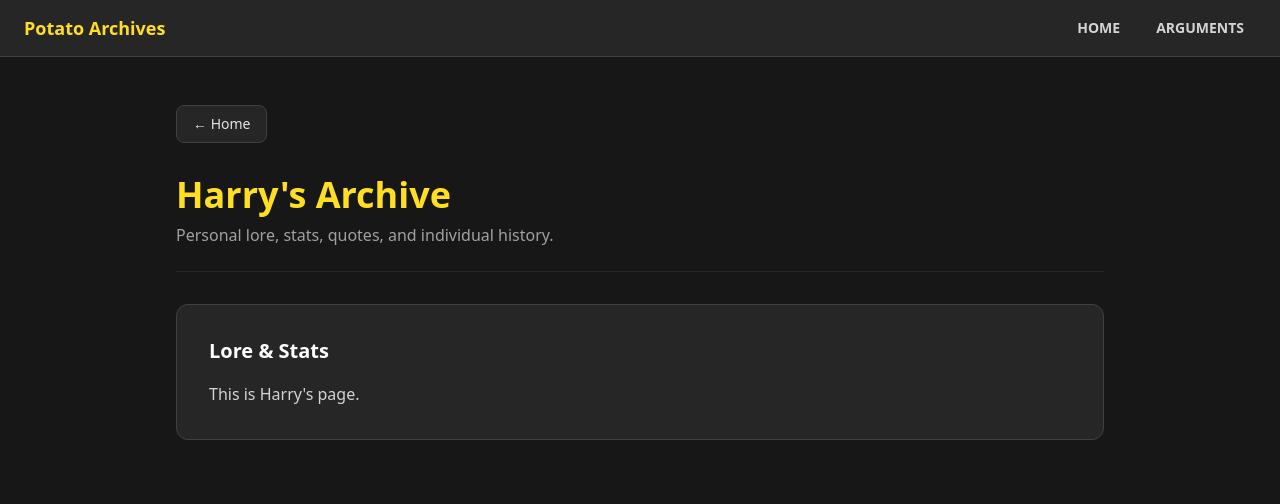
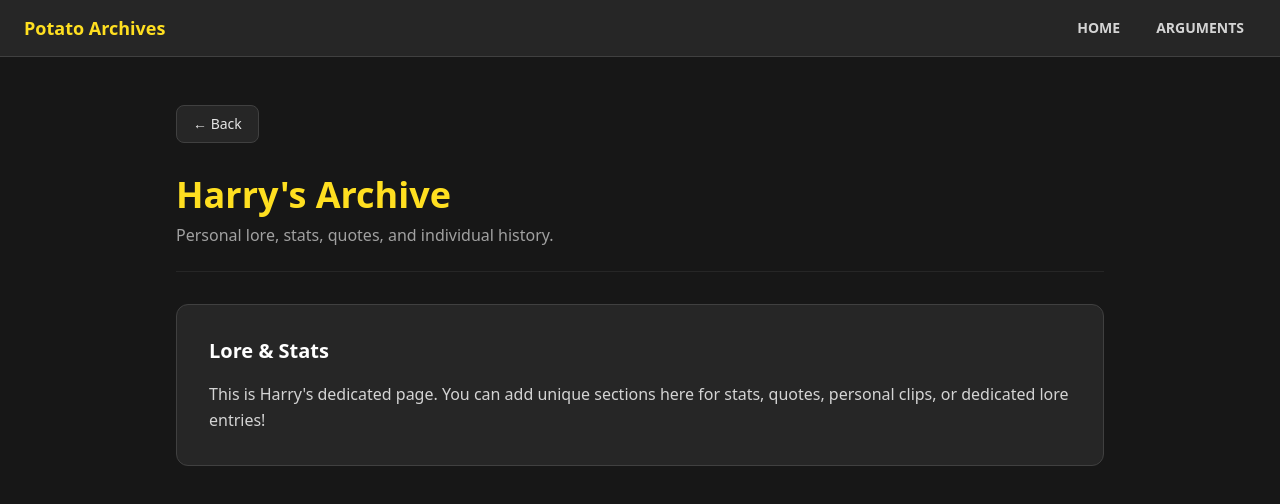
Before and after one commit to Spoodpants/potato-archives, a Next.js app: page /profile/harry in a window 1280 px wide. Shown: the top 504 px of the page. Built offline with nearby package versions, Linux system fonts and the light colour scheme.

Commit message:
Fixed back button sending you to home always.

```diff
--- a/app/profile/[id]/page.tsx
+++ b/app/profile/[id]/page.tsx
@@ -1,10 +1,10 @@
 'use client';
 
-import Link from 'next/link';
-import { useParams } from 'next/navigation';
+import { useParams, useRouter } from 'next/navigation';
 
 export default function ProfilePage() {
   const params = useParams();
+  const router = useRouter();
   const id = params.id as string;
 
   // Capitalize name for display
@@ -16,13 +16,13 @@ export default function ProfilePage() {
       <title>{`Potato Archives • ${memberName}`}</title>
 
       <main className="min-h-screen bg-neutral-900 text-neutral-100 p-6 md:p-12 max-w-5xl mx-auto space-y-8">
-        {/* Back Button */}
-        <Link
-          href="/"
-          className="inline-block bg-neutral-800 hover:bg-neutral-700 border border-neutral-700 text-neutral-200 px-4 py-2 rounded-lg text-sm font-medium transition select-none"
+        {/* Dynamic Back Button */}
+        <button
+          onClick={() => router.back()}
+          className="inline-flex items-center gap-2 bg-neutral-800 hover:bg-neutral-700 border border-neutral-700 text-neutral-200 px-4 py-2 rounded-lg text-sm font-medium transition select-none cursor-pointer"
         >
-          ← Home
-        </Link>
+          ← Back
+        </button>
 
         {/* Header */}
         <header className="border-b border-neutral-800 pb-6 space-y-2">
@@ -38,7 +38,7 @@ export default function ProfilePage() {
         <section className="bg-neutral-800 border border-neutral-700 rounded-xl p-8 space-y-4">
           <h2 className="text-xl font-semibold text-white">Lore & Stats</h2>
           <p className="text-neutral-300 leading-relaxed">
-            This is {memberName}'s page.
+            This is {memberName}'s dedicated page. You can add unique sections here for stats, quotes, personal clips, or dedicated lore entries!
           </p>
         </section>
       </main>
```
